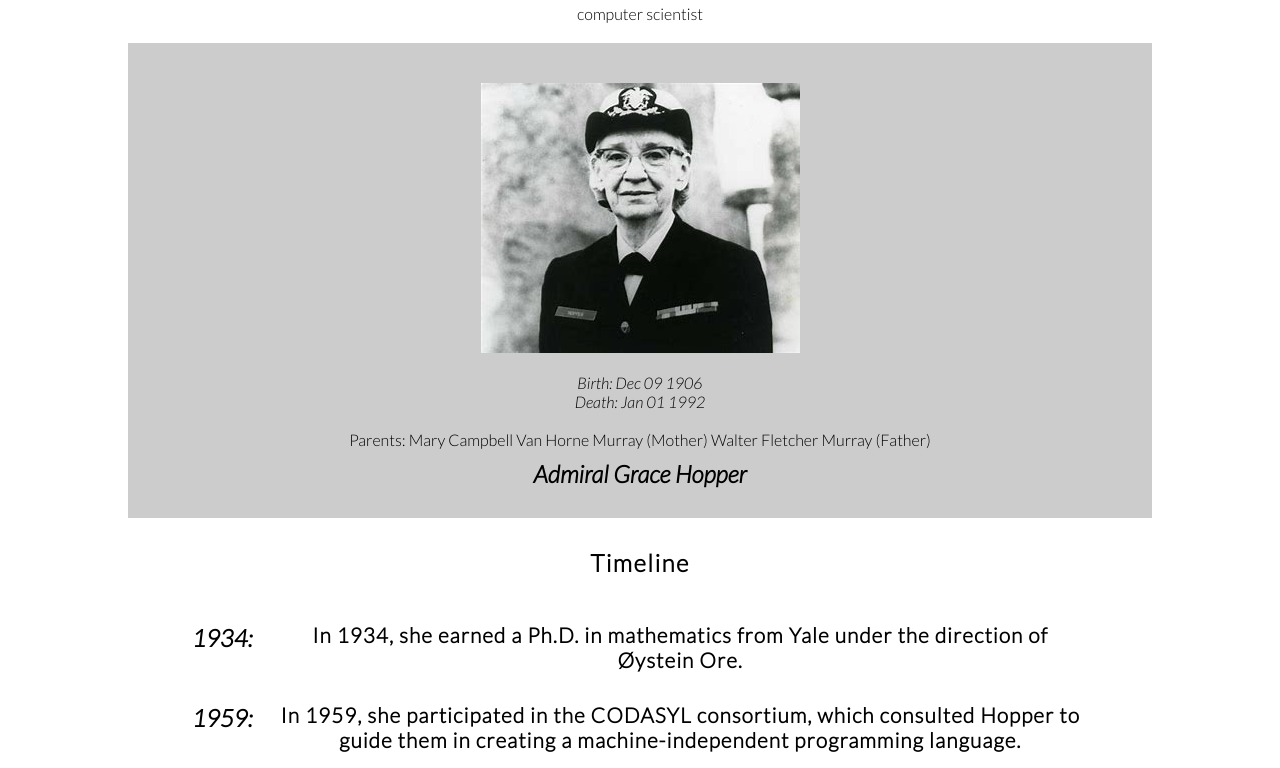
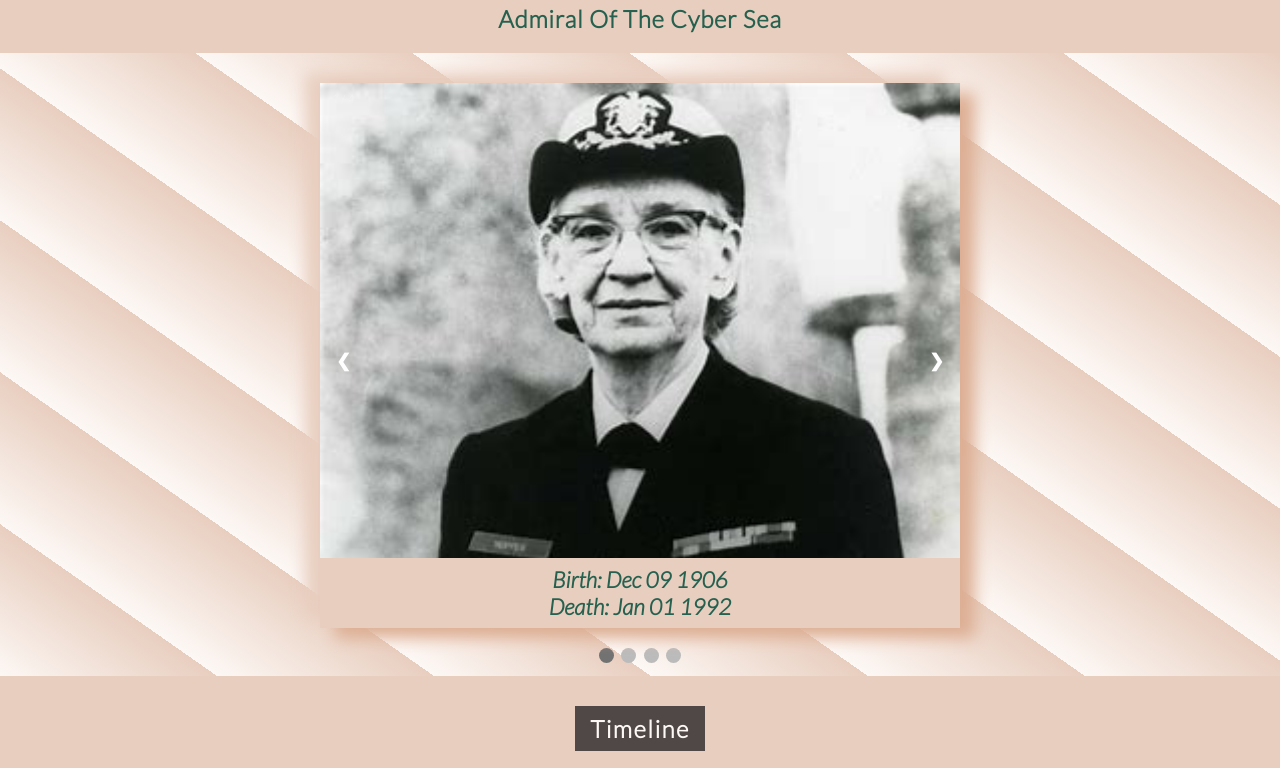
Before and after one commit to chamila111/Grace-Hopper-tribute-page, a plain HTML site: page index.html in a window 1280 px wide. Shown: the part 84-852 px from the top of the page. Drawn offline with Linux system fonts and the light colour scheme.

Commit message:
added img slider and color

```diff
--- a/index.html
+++ b/index.html
@@ -13,15 +13,65 @@
 <body>
   <div id="main">
     <h1 id="title">Grace Hopper</h1>
-    <center><span>computer scientist</span></center>
-    <div id="img-div">
+    <center>
+      <h2>Admiral Of The Cyber Sea</h2>
+    </center>
+  </div>
 
-      <img src="grace.jpg" alt="" id="image">
-      <span><em>Birth: Dec 09 1906</em></span>
-      <span><em>Death: Jan 01 1992</em></span><br>
-      <span>Parents: Mary Campbell Van Horne Murray (Mother) Walter Fletcher Murray (Father)</span>
-      <h3 id="img-caption"><em> admiral grace hopper</em></h3>
+  <div class="wrapper">
+    <div class="slideshow-container">
+
+      <!-- Full-width images with number and caption text -->
+      <div class="mySlides fade">
+        <div class="numbertext">1 / 4</div>
+        <img src="images/grace.jpg" style="width:100%">
+        <div class="text">
+          <p><em>Birth: Dec 09 1906</em></p>
+          <p><em>Death: Jan 01 1992</em></p>
         </div>
+      </div>
+
+      <div class="mySlides fade">
+        <div class="numbertext">2 / 4</div>
+        <img src="images/grace3.jpg" style="width:100%">
+        <div class="text">Computer Scientist</div>
+      </div>
+
+      <div class="mySlides fade">
+        <div class="numbertext">3 /4 </div>
+        <img src="images/grace4.jpg" style="width:100%">
+        <div class="text">Admiral Grace Hopper</div>
+      </div>
+      <div class="mySlides fade">
+        <div class="numbertext">4 / 4</div>
+        <img src="images/grace5.jpg" style="width:100%">
+        <div class="text">
+          <p><em>Parents: Marry Campbell Van Horne Murray (Mother)</em></p>
+          <p><em>Walter Fletcher Murray (Father)</em></p>
+        </div>
+      </div>
+      <!-- Next and previous buttons -->
+      <a class="prev" onclick="plusSlides(-1)">&#10094;</a>
+      <a class="next" onclick="plusSlides(1)">&#10095;</a>
+    </div>
+    <br>
+
+    <!-- The dots/circles -->
+    <div style="text-align:center">
+      <span class="dot" onclick="currentSlide(1)"></span>
+      <span class="dot" onclick="currentSlide(2)"></span>
+      <span class="dot" onclick="currentSlide(3)"></span>
+      <span class="dot" onclick="currentSlide(4)"></span>
+
+    </div>
+
+  </div>
+
+
+
+
+
+
   <div id="tribute-info">
     <h2>Timeline</h2>
     <ul>
@@ -61,6 +111,9 @@
   </div>
   <footer>If you have more time,you should read more about this incredible human being on her <a href="https://en.wikipedia.org/wiki/Grace_Hopper" target="_blank"><em>Wikipedia entry</em></a></footer>
   <hr>
-    <center><small><em>BY CHAMILA GUNATHILAKE</em></small></center>
+  <center><small><em><strong>BY CHAMILA GUNATHILAKE</strong></em></small></center>
   </div>
-</body></html>
+  <script src="index.js"></script>
+</body>
+
+</html>
--- /dev/null
+++ b/index.js
@@ -0,0 +1,27 @@
+
+let slideIndex = 1;
+showSlides(slideIndex);
+
+function plusSlides(n) {
+  showSlides(slideIndex += n);
+}
+
+function currentSlide(n) {
+  showSlides(slideIndex = n);
+}
+
+function showSlides(n) {
+  let i;
+  let slides = document.getElementsByClassName("mySlides");
+  let dots = document.getElementsByClassName("dot");
+  if (n > slides.length) {slideIndex = 1}
+  if (n < 1) {slideIndex = slides.length}
+  for (i = 0; i < slides.length; i++) {
+      slides[i].style.display = "none";
+  }
+  for (i = 0; i < dots.length; i++) {
+      dots[i].className = dots[i].className.replace(" active", "");
+  }
+  slides[slideIndex-1].style.display = "block";
+  dots[slideIndex-1].className += " active";
+}
--- a/styles.css
+++ b/styles.css
@@ -1,58 +1,175 @@
-
-*{
+* {
   margin: 0;
   padding: 0;
   box-sizing: border-box;
 }
-body{
-  background-color:#fff;
+
+body {
+  background-color: #e8cebf;
   font-family: 'Lato', sans-serif;
 }
+
+#main {
+  margin-bottom: 20px;
+}
+
+#main h2 {
+  color: #266150;
+  letter-spacing: 0.8px;
+  font-weight: bold;
+}
+
 #title {
   text-align: center;
   font-size: 2.5rem;
   text-transform: uppercase;
   padding: 20px;
   letter-spacing: 1.4px;
-  color:#000;
-  font-weight:800 ;
+  color: #4f4846;
+  font-weight: 800;
   display: grid;
   grid-template-columns: 1fr auto 1fr;
   align-items: center;
 }
-#title::before,#title::after{
+
+#title::before, #title::after {
   content: "";
   display: block;
-  background: linear-gradient(to right,#ccc,transparent);
+  background: linear-gradient(to right, #4f4846, #266150, transparent);
   height: 15px;
 }
-#title::after{
-  background:linear-gradient(to left,#ccc,transparent);
+
+#title::after {
+  background: linear-gradient(to left, #4f4846, #266150, transparent);
 }
 
+img {
 
+  height: auto;
+  max-width: 100%;
+  object-fit: cover;
+}
 
-#img-div{
+.wrapper {
   display: flex;
   flex-direction: column;
+  align-items: center;
   justify-content: center;
-  align-items: center;
-  background-color: #ccc;
-  max-width: 80vw;
-  margin:20px auto;
-  padding: 20px 10px;
+  margin: auto;
+  background: repeating-linear-gradient(35deg, #fdf8f5, #e8cebf 10%, #ddaf94 10%);
+  height: auto;
+  width: 100vw;
+  padding: 30px 20px 10px 20px;
 }
-#image {
-  max-width: 100%;
-  height:auto;
-  padding: 20px 10px;
+
+/* Slideshow container */
+.slideshow-container {
+  width: 50vw;
+  height: auto;
+  position: relative;
+  margin: auto;
+  box-shadow: 15px 10px 15px #ddaf94, -15px -10px 15px #e8cebf;
 }
-#img-caption{
-  padding: 10px ;
-  text-transform: capitalize;
-  font-size: 1.5rem;
+
+/* Hide the images by default */
+.mySlides {
+  display: none;
 }
-#tribute-info{
+
+/* Next & previous buttons */
+.prev, .next {
+  cursor: pointer;
+  position: absolute;
+  top: 50%;
+  width: auto;
+  margin-top: -22px;
+  padding: 16px;
+  color: white;
+  font-weight: bold;
+  font-size: 18px;
+  transition: 0.6s ease;
+  border-radius: 0 3px 3px 0;
+  user-select: none;
+}
+
+/* Position the "next button" to the right */
+.next {
+  right: 0;
+  border-radius: 3px 0 0 3px;
+}
+
+/* On hover, add a black background color with a little bit see-through */
+.prev:hover, .next:hover {
+  background-color: rgba(0, 0, 0, 0.8);
+}
+
+/* Caption text */
+.text {
+  color: #266150;
+  background: #e8cebf;
+  font-size: 1.4rem;
+  font-weight: bold;
+  padding: 8px 12px;
+  position: absolute;
+  bottom: 0px;
+  width: 100%;
+  text-align: center;
+}
+
+/* Number text (1/3 etc) */
+.numbertext {
+  color: #f2f2f2;
+  font-size: 12px;
+  padding: 8px 12px;
+  position: absolute;
+  top: 0;
+}
+
+/* The dots/bullets/indicators */
+.dot {
+  cursor: pointer;
+  height: 15px;
+  width: 15px;
+  margin: 0 2px;
+  background-color: #bbb;
+  border-radius: 50%;
+  display: inline-block;
+  transition: background-color 0.6s ease;
+}
+
+.active, .dot:hover {
+  background-color: #717171;
+}
+
+/* Fading animation */
+.fade {
+  -webkit-animation-name: fade;
+  -webkit-animation-duration: 1.5s;
+  animation-name: fade;
+  animation-duration: 1.5s;
+}
+
+@-webkit-keyframes fade {
+  from {
+    opacity: .4
+  }
+
+  to {
+    opacity: 1
+  }
+}
+
+@keyframes fade {
+  from {
+    opacity: .4
+  }
+
+  to {
+    opacity: 1
+  }
+}
+
+#tribute-info {
   max-width: 70vw;
   display: flex;
   flex-direction: column;
@@ -61,33 +178,40 @@ body{
   margin: 30px auto;
   text-align: center;
 }
+
 #tribute-info h2 {
   margin-bottom: 20px;
   letter-spacing: 1.5px;
+  background: #4f4846;
+  padding: 8px 15px;
+  color: #fdf8f5;
 }
 
 #tribute-info ul li p {
-  margin-top:20px;
+  margin-top: 20px;
   font-size: 1.3rem;
   margin-left: 20px;
   padding: 5px;
   letter-spacing: 1px;
   font-weight: 600;
+}
 
-}
 #tribute-info span {
   font-weight: bold;
-  font-style:italic ;
+  font-style: italic;
   font-size: 1.5rem;
 }
-#tribute-info ul li{
-  display:flex;
+
+#tribute-info ul li {
+  display: flex;
   align-items: center;
 }
+
 .quotes {
   margin-top: 30px;
   padding: 30px;
 }
+
 .quotes-header {
   font-size: 1.5rem;
   letter-spacing: 1.3px;
@@ -98,37 +222,42 @@ body{
   grid-template-columns: 1fr auto 1fr;
   align-items: center;
 }
-.quotes-header::before,.quotes-header::after{
+
+.quotes-header::before, .quotes-header::after {
   content: "";
   display: block;
   height: 10px;
-  background: linear-gradient(to right,#000,transparent);
-  }
+  background: linear-gradient(to right, #266150, transparent);
+}
 
-.quotes-header::after{
-  background: linear-gradient(to left,#000,transparent);
+.quotes-header::after {
+  background: linear-gradient(to left, #266150, transparent);
 }
+
 .quotes p {
   font-weight: 700;
-  background-color: #ccc;
+  background: linear-gradient(#266150, transparent);
   padding: 20px 5px;
   font-size: 1.2rem;
   margin-bottom: 10px;
   letter-spacing: 1px;
+  color: #fdf8f5;
 }
 
-footer{
+footer {
   text-align: center;
   font-size: 1.2rem;
   letter-spacing: 1px;
   padding: 10px;
   margin-bottom: 10px;
 }
+
 footer a {
   color: #000;
   text-decoration: none;
   font-weight: 800;
 }
+
 footer a:hover {
   color: #fff;
   background: #ccc;
```
Also changed, not shown: images/grace.jpg (renamed from grace.jpg), images/grace2.jpg (added), images/grace3.jpg (added), images/grace4.jpg (added), images/grace5.jpg (added). Lines whose indentation alone changed are shown as unchanged.
